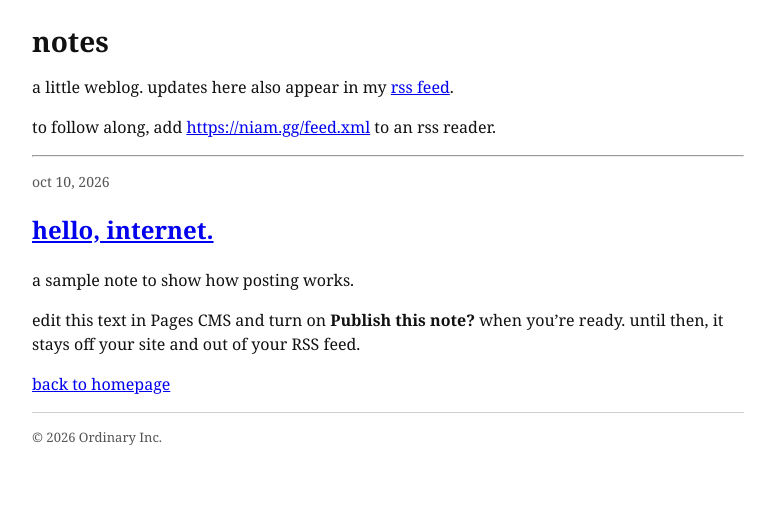
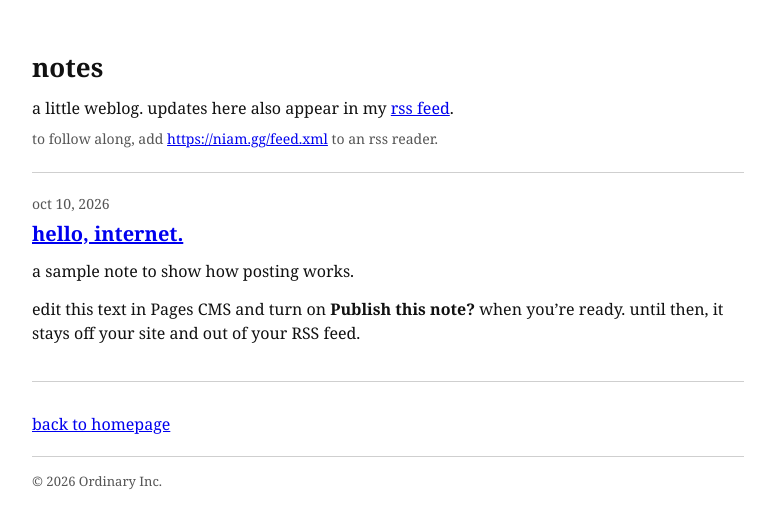
Before and after one commit to iamniam/niam.gg, a Jekyll site: the page built from rss/index.html, in a window 1280 px wide. Shown: the top 529 px of the page, without its empty margins (252-1027 px from the left). Built offline with Jekyll 4.4.1, drawn with Linux system fonts in a browser that asks for light colours.

Commit message:
Make RSS readable in Safari: assets/site.css

```diff
--- a/assets/site.css
+++ b/assets/site.css
@@ -94,6 +94,18 @@ nav { display: flex; gap: 7px 20px; flex-wrap: wrap; }
 .post-body { margin: 25px 0 65px; }
 .post-body p, .post-body ul, .post-body ol { margin: 0 0 18px; }
 .post-body img { max-width: 100%; height: auto; }
+/* Readable archive at /rss/ uses the same simple old-web design. */
+.rss-page { padding: 27px 0 20px; }
+.rss-page h1 { font-size: 26px; margin-bottom: 12px; }
+.rss-page .rss-explainer { margin: 0 0 8px; }
+.rss-page .rss-subscribe { color: var(--muted); margin: 0 0 23px; font-size: 14px; overflow-wrap: anywhere; }
+.rss-page hr { border: 0; border-top: 1px solid var(--rule); margin: 20px 0; }
+.rss-entry { margin: 0 0 30px; padding: 0 0 22px; border-bottom: 1px solid var(--rule); }
+.rss-entry .date { margin: 0 0 5px; }
+.rss-entry h2 { font-size: 20px; margin: 0 0 10px; }
+.rss-post-body p { margin: 0 0 14px; }
+.rss-post-body img { max-width: 100%; height: auto; }
+.rss-home { margin: 28px 0 0; }
 @media (max-width: 600px) {
   .page { padding: 18px 20px 28px; }
   .hero { padding: 23px 0 19px; }
```
